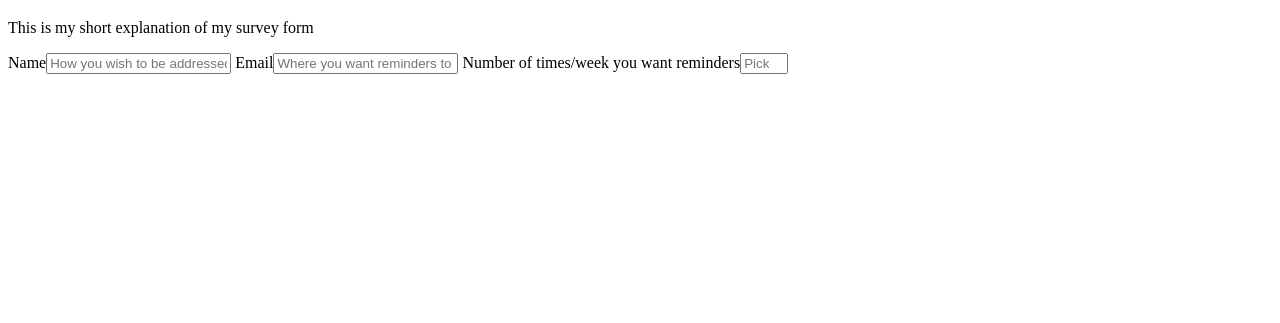
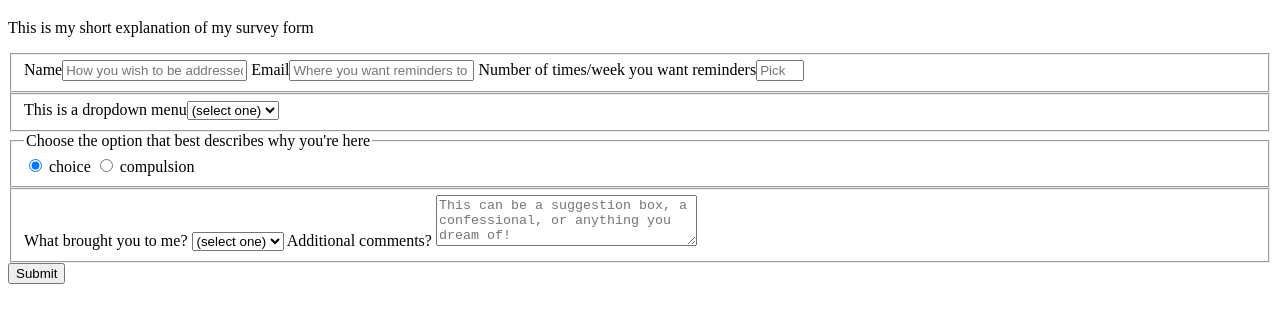
Before and after one commit to joysdev/fcCCPsurveyform, a plain HTML site: page index.html in a window 1280 px wide. Shown: the part 61-384 px from the top of the page. Drawn offline with Linux system fonts and the light colour scheme.

Commit message:
Edit index.html to fulfill all steps (rough draft)

```diff
--- a/index.html
+++ b/index.html
@@ -10,8 +10,34 @@
     <h1 id="title">Survey Form</h1>
     <p id="description">This is my short explanation of my survey form</p>
     <form id="survey-form">
-        <label for="name" id="name-label">Name</label><input id="name" type="text" placeholder="How you wish to be addressed" required>
+      <fieldset><label for="name" id="name-label">Name</label><input id="name" type="text" placeholder="How you wish to be addressed" required>
         <label for="email" id="email-label">Email</label><input id="email" type="email" placeholder="Where you want reminders to arrive" required>
-        <label for="number" id="number-label">Number of times/week you want reminders</label><input id="number" type="number" placeholder="Pick a number 1-7" required min="1" max="7">
+        <label for="number" id="number-label">Number of times/week you want reminders</label><input id="number" type="number" placeholder="Pick a # 1-7" required min="1" max="7">
+      </fieldset>
+      <fieldset> <label for="dropdown">This is a dropdown menu</label><select id="dropdown"><option value="">(select one)</option>
+            <option value="1">option 1</option>
+            <option value="2">option 2</option></select>
+      </fieldset>
+      <fieldset>
+        <legend>Choose the option that best describes why you're here</legend>
+        <label for="choice"><input id="choice" type="radio" name="account-type" class="inline" checked /> choice</label>
+        <label for="compulsion"><input id="compulsion" type="radio" name="account-type" class="inline" /> compulsion</label>
+      </fieldset>
+      <fieldset>
+        <label for="source">What brought you to me?
+          <select id="source" name="source">
+            <option value="">(select one)</option>
+            <option value="1">Rumors</option>
+            <option value="2">Fortune</option>
+            <option value="3">Prayers</option>
+            <option value="4">Other</option>
+          </select>
+        </label>
+        <label for="additional-comments">Additional comments?
+          <textarea id="additional-comments" name="additional-comments" rows="3" cols="30" placeholder="This can be a suggestion box, a confessional, or anything you dream of!"></textarea>
+        </label>
+      </fieldset>
+      <input type="submit" value="Submit" />
     </form>
-</body>
+  </body>
+</html>
```
